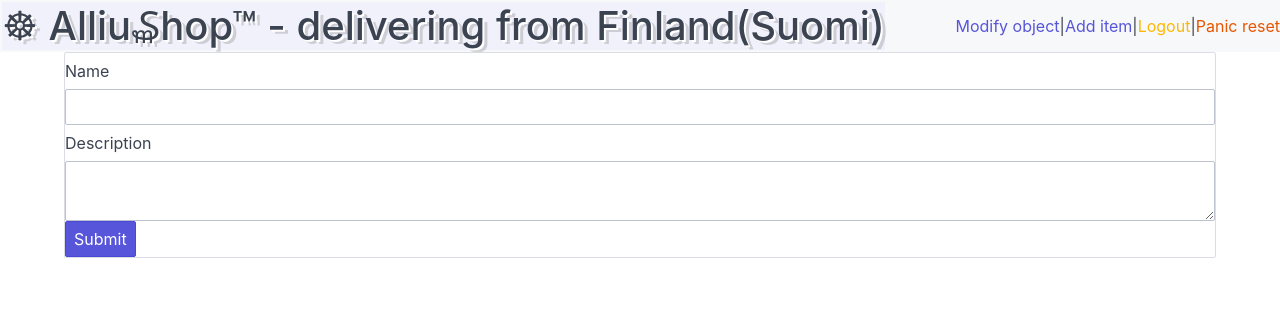
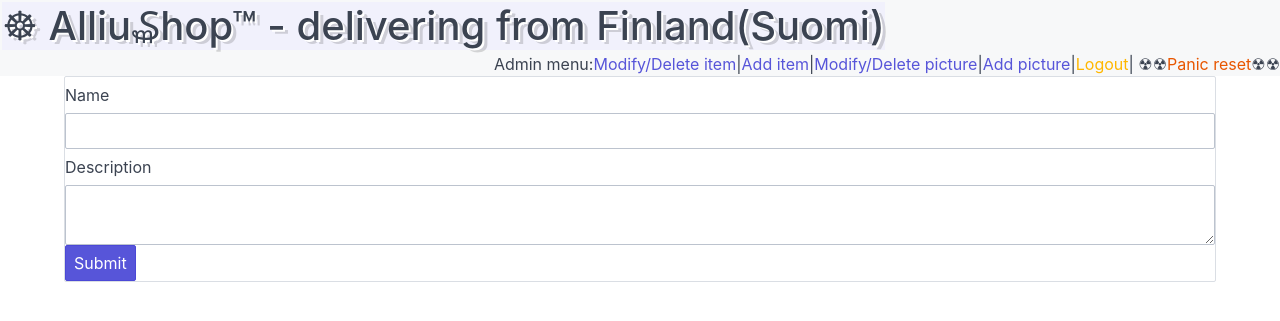
Before and after one commit to sginne/Allium, a Flask app: template app/templates/alliplate/admin-add.html in a window 1280 px wide. Shown: the top 321 px of the page. Run offline with Flask 2, Linux system fonts and the light colour scheme; the template is opened without the code that fills it, so the values that code supplies are empty, except form fields; tables that the repository leaves empty hold one stand-in row (values such as "Sample post"); form fields are guessed from the names that the template uses.

Commit message:
additional menu items

```diff
--- a/app/templates/alliplate/elements/admin-menu.html
+++ b/app/templates/alliplate/elements/admin-menu.html
@@ -1,17 +1,31 @@
 <section class="navbar-section">
-    <a class="" href="#">
-        Modify object
+    Admin menu:
+    <a class="{% if active == 'modify-good' %} text-light bg-success{% endif %}" href="#">
+        Modify/Delete item
     </a>
     |
-    <a class="{% if active == 'admin-add' %} text-light bg-success{% endif %}" href="/admin_add">
+    <a class="{% if active == 'add-good' %} text-light bg-success{% endif %}" href="/admin_add">
         Add item
     </a>
-    |
+
+       |
+        <a class="{% if active == 'modify-picture' %} text-light bg-success{% endif %}" href="/admin_modify_picture">
+        Modify/Delete picture
+    </a>
+ |
+
+
+    <a class="{% if active == 'add-picture' %} text-light bg-success{% endif %}" href="/admin_add_picture">
+        Add picture
+    </a>
+ |
+
+
     <a class="text-warning" href="/logout">
         Logout
     </a>
     |
-    <a class="text-error" href="/reset">
+    &#9762;&#9762;<a class="text-error" href="/reset">
         Panic reset
-    </a>
+    </a>&#9762;&#9762;
 </section>
```
